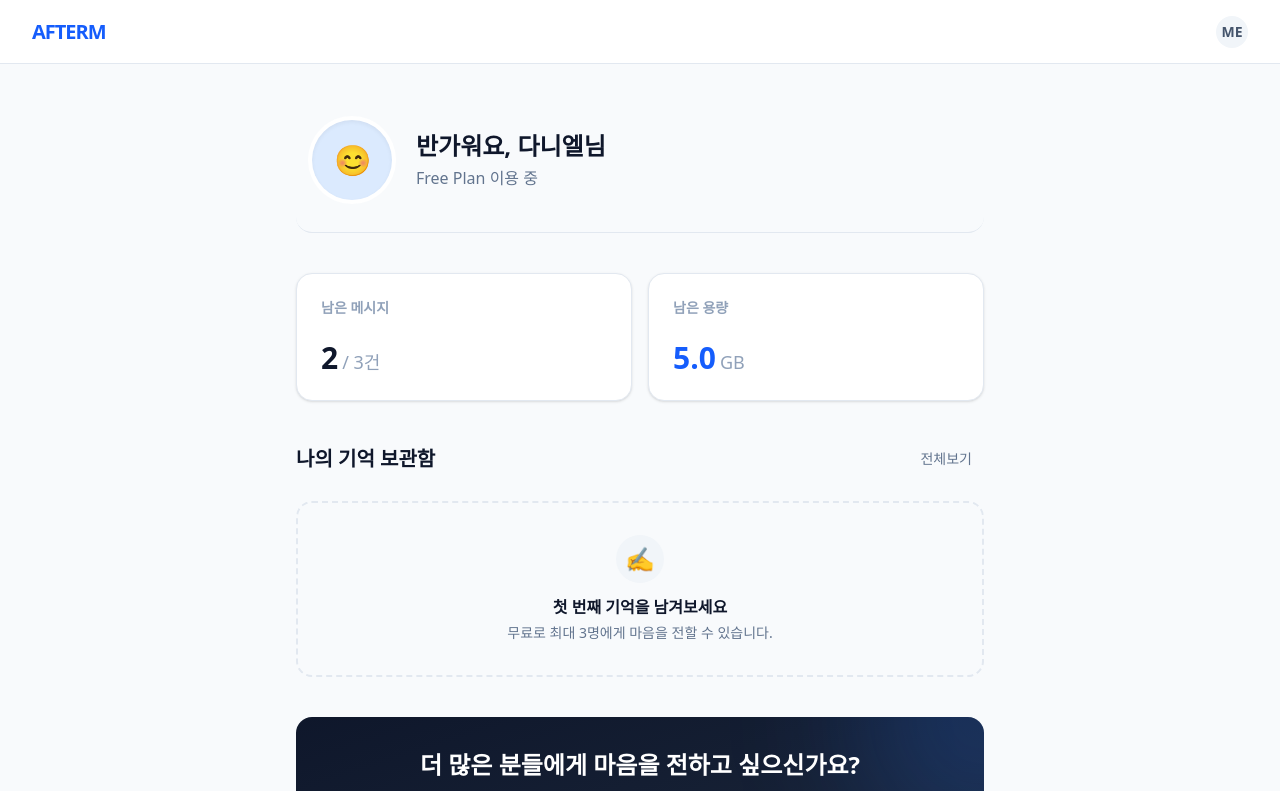
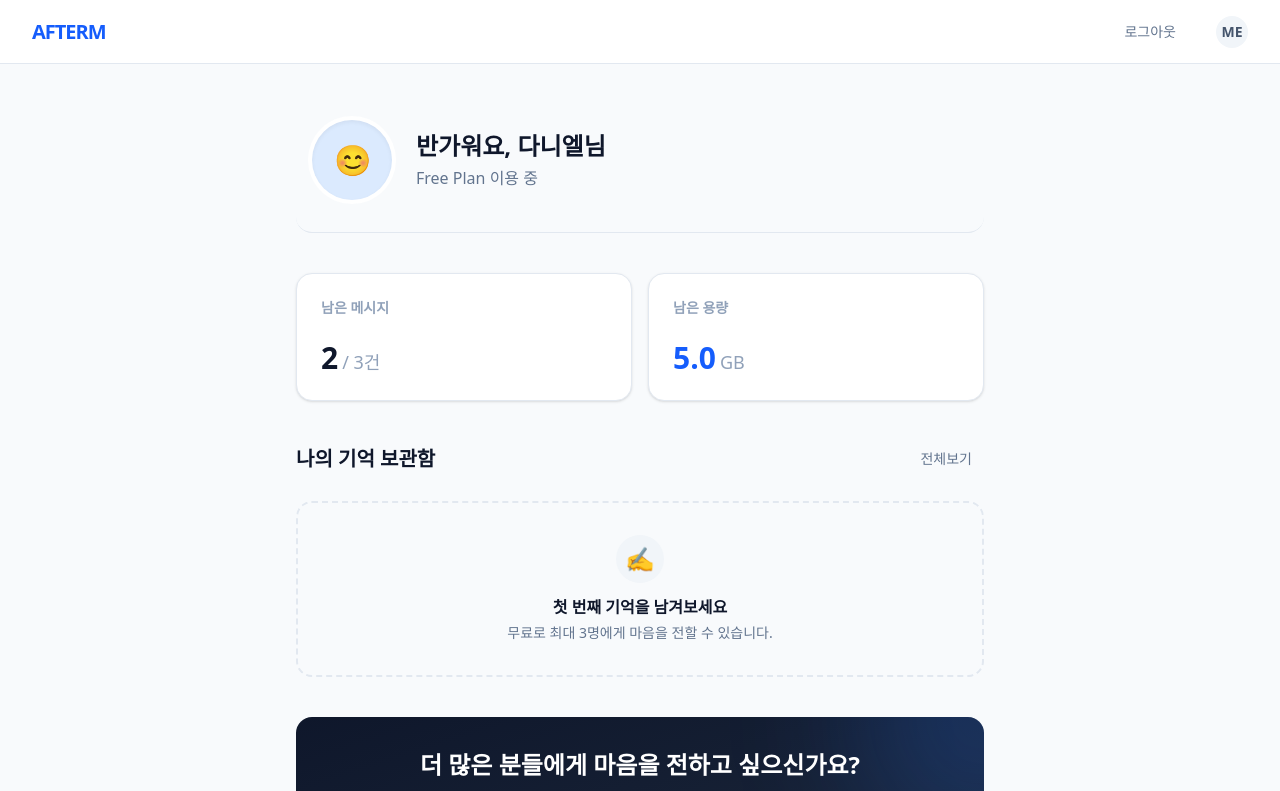
Before and after one commit to dbsdydgus25-gif/afterm, a Next.js app: page /dashboard in a window 1280 px wide. Shown: the top 791 px of the page. Built offline with nearby package versions, Linux system fonts and the light colour scheme.

Commit message:
Fix: Rename logo file to ASCII for Vercel deployment

```diff
--- a/src/app/dashboard/page.tsx
+++ b/src/app/dashboard/page.tsx
@@ -14,12 +14,20 @@ export default function DashboardPage() {
         router.push("/create");
     };
 
+    const handleLogout = () => {
+        // In a real app, clear auth tokens here
+        router.push("/");
+    };
+
     return (
         <div className="min-h-screen bg-slate-50 font-sans">
             {/* Header */}
             <header className="w-full bg-white border-b border-slate-200 h-16 flex items-center justify-between px-6 lg:px-8 sticky top-0 z-50">
                 <Link href="/" className="text-xl font-black text-blue-600 tracking-tighter">AFTERM</Link>
                 <div className="flex items-center gap-4">
+                    <Button onClick={handleLogout} variant="ghost" className="text-sm font-medium text-slate-500 hover:text-red-500 hover:bg-red-50">
+                        로그아웃
+                    </Button>
                     <div className="w-8 h-8 rounded-full bg-slate-100 flex items-center justify-center text-sm font-bold text-slate-600">
                         ME
                     </div>
```
